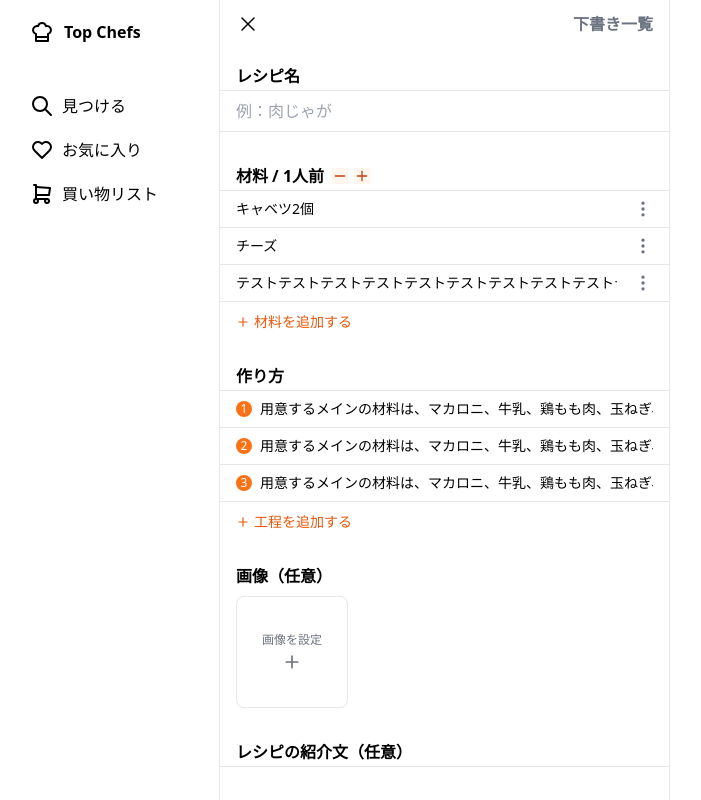
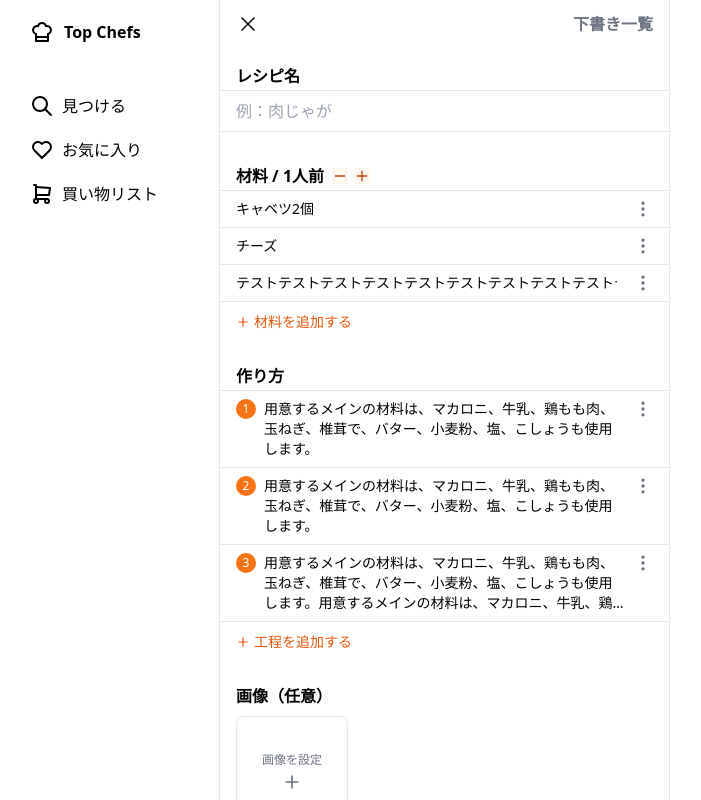
Before and after one commit to qin-team-recipe/14-frontend, a Next.js app: page /my-recipe/new in a window 1280 px wide. Shown: the top 800 px of the page, without its empty margins (290-991 px from the left). Built offline with nearby package versions, Linux system fonts and the light colour scheme.

Commit message:
🎨 作り方のフィールドはInputタグではないので、pタグで書き直す

```diff
--- a/src/components/Form/StepTextField.jsx
+++ b/src/components/Form/StepTextField.jsx
@@ -1,45 +1,39 @@
 "use client";
 
+import { IconDotsVertical } from "@tabler/icons-react";
 import clsx from "clsx";
 
-// フォームで使用するinput行が増えるコンポーネント（材料）
+// フォームで使用する作り方のフィールドが増えるコンポーネント（材料）
 export function StepTextField({ name, addButtonElement, label, items }) {
   return (
     <div className="space-y-0.5">
       <label htmlFor={name} className="block px-4 text-base font-bold">
         {label}
       </label>
-      {/* 工程のinputを複数表示するエリア */}
-      <div>
-        {items.map((val, index) => (
-          <div
-            key={val.id}
-            className={clsx(
-              "flex items-center gap-2",
-              "w-full border-0 border-b px-4 py-2",
-              index === 0 && "border-t"
-            )}
-          >
-            <span
+      {/* 作り方のフィールドを複数表示するエリア */}
+      <ul className="divide-y border-y">
+        {items.map((step, index) => (
+          <li key={step.id} className="flex gap-x-2 px-4 py-2">
+            <div
               className={clsx(
-                "h-4 w-4 rounded-full",
-                "flex items-center justify-center",
+                "h-5 w-5 rounded-full",
+                "flex shrink-0 items-center justify-center",
                 "bg-orange-500 text-xs text-white"
               )}
             >
               {index + 1}
-            </span>
-            <input
-              type="text"
-              id={index === 0 ? name : undefined}
-              defaultValue={val.value}
-              placeholder="工程をご記入ください"
-              className="flex-1 text-sm focus:outline-none"
-            />
-          </div>
+            </div>
+            <p className="line-clamp-3 text-sm">{step.value}</p>
+            <div onClick={() => alert("モーダルでます")}>
+              <IconDotsVertical
+                size={20}
+                className="cursor-pointer text-gray-500"
+              />
+            </div>
+          </li>
         ))}
-      </div>
-      {/* 〇〇を追加するボタン */}
+      </ul>
+      {/* 工程を追加するボタン */}
       <div className="px-4 pt-2">{addButtonElement}</div>
     </div>
   );
```
